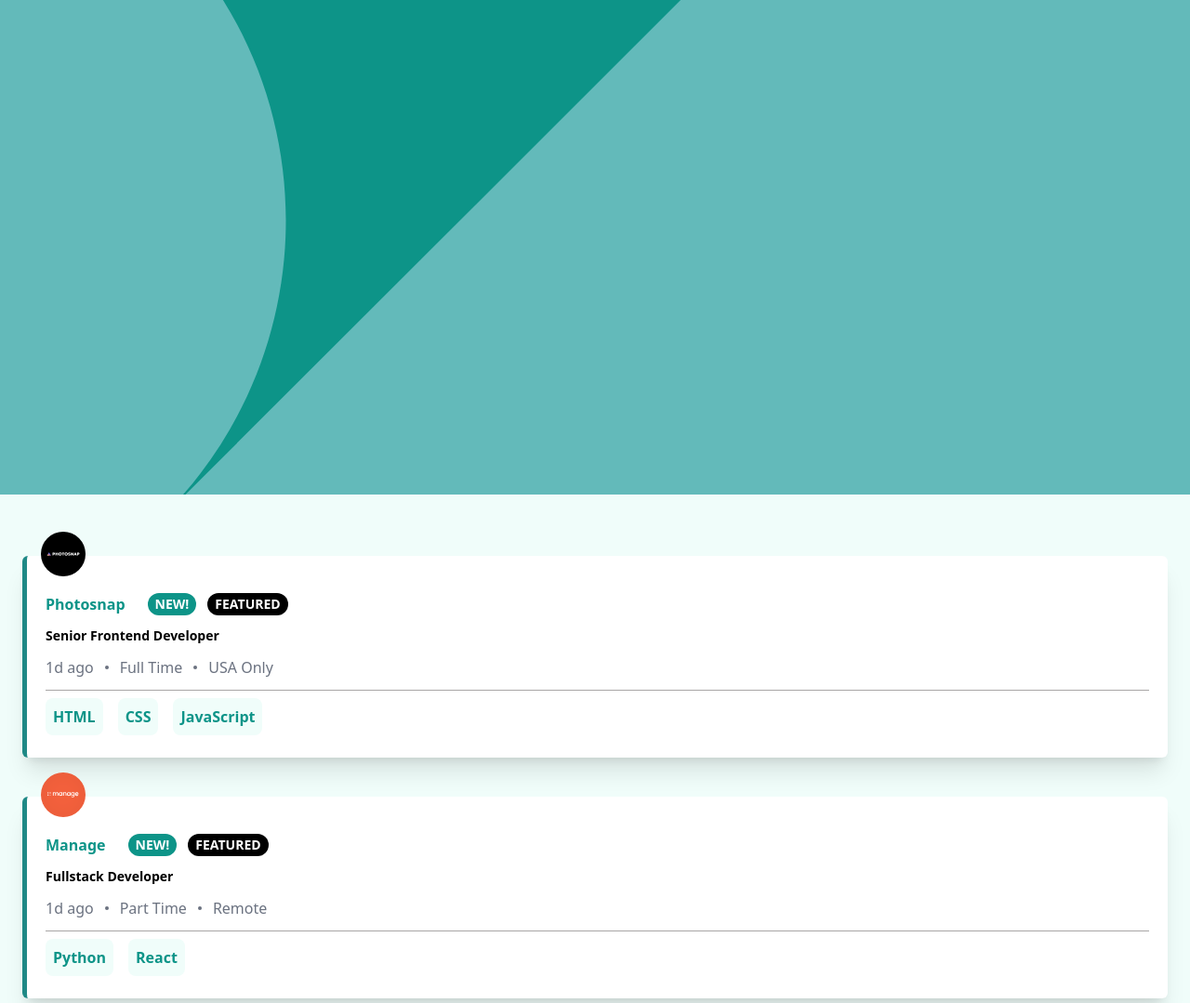
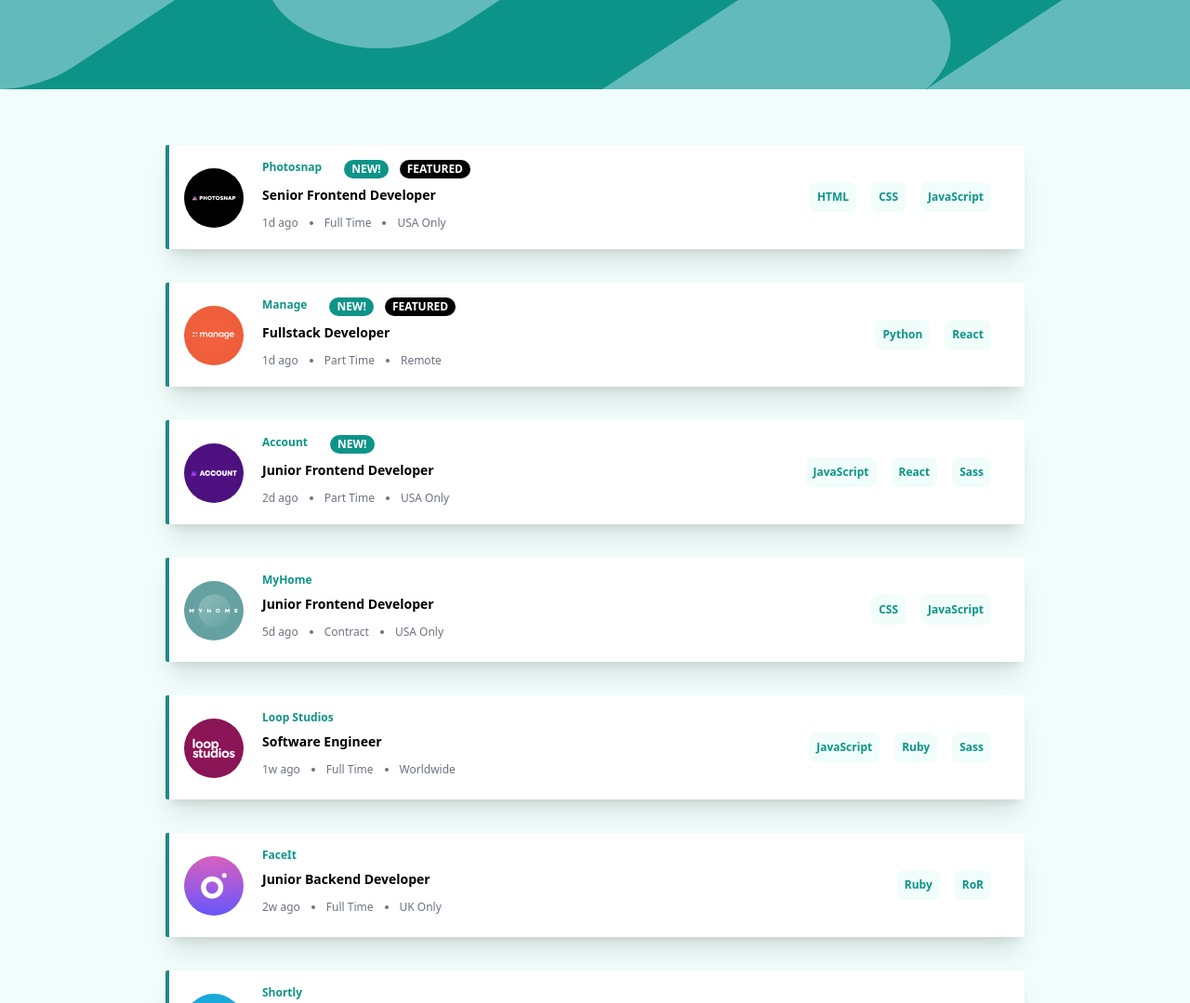
Before and after one commit to tiagowl/jobs-list, a plain HTML site: page index.html in a window 1280 px wide. Shown: the top 1079 px of the page at 93% size. Drawn offline with nearby package versions, Linux system fonts and the light colour scheme.

Commit message:
finalizado versão 1

```diff
--- a/index.html
+++ b/index.html
@@ -19,49 +19,99 @@
         .margin-bottom-logo{
             margin-bottom: -22px;
         }
+
+        .margin-top-filters{
+            margin-top: -70px;
+        }
+
+        .width-filters{
+            width: 88%;
+            margin-top: -75px;
+        }
+
+        .border-filters{
+            border-top-right-radius: 0.375rem;
+            border-bottom-right-radius: 0.375rem;
+        }
+
+        .max-height-auto{
+            max-height: auto;
+        }
+
+        @media(min-width: 420px){
+            .border-job-comments{
+                border-bottom: none;
+            }
+
+            .margin-bottom-logo{
+                position: absolute;
+                margin-top: 25px;
+            }
+            .border-job{
+                border-left: 4px solid #1F8986;
+            }
+            .max-height-auto{
+                max-height: 70px;
+            }
+        }
     </style>
 </head>
 <body>
-    <header class="bg-teal-600 w-full h-auto" >
-        <img src="assets/img/bg-header-mobile.svg" class="w-full" alt="">
+    <header class="bg-teal-600 z-10 w-full h-auto" >
+        <img id="header" src="assets/img/bg-header-mobile.svg" class="w-full sm:h-24 z-10" alt="">
     </header>
-    <main x-data="jobsList" class="w-full min-h-screen bg-teal-50 px-6 pt-10" >
-        <template x-for="job in jobs" >
-            <div  class="mb-4"  >
-                <img :src="job.logo" class="h-12 w-12 z-10 margin-bottom-logo ml-5" alt="">
-                <div class="flex flex-col bg-white w-full h-auto shadow-xl pt-10 z-1 pb-6 px-5 rounded-md border-job" >
-                    <div class="flex flex-col w-full h-auto" >
-                        <div class="flex mb-3" >
-                            <p x-text="job.company" class="text-md font-bold text-teal-600 mr-6" ></p>
+    <main x-data="jobsList" class="w-full min-h-screen bg-teal-50 px-6 pt-10 sm:flex sm:flex-col sm:items-center">
+        <div x-show="filters.length !== 0" class="flex shadow-xl sm:w-9/12 justify-between items-center rounded-md width-filters absolute z-20 bg-white px-5 sm:px-10 py-5 max-height-auto">
+            <div class="flex flex-wrap h-auto w-5/6">
+                <template x-for="filter in filters" >
+                    <div class="flex h-auto sm:h-8 w-auto mr-3 mb-3 sm:mb-0">
+                        <div class="flex items-center justify-center bg-teal-50 w-auto h-10 sm:h-full px-2 rounded-lg" >
+                            <p x-text="filter" class="font-bold text-xs text-teal-600" ></p>
+                        </div>
+                        <div @click="removeFilter(filter)" class="flex cursor-pointer h-10 sm:h-full sm:w-8 w-10 border-filters justify-center bg-teal-600 items-center">
+                            <img src="assets/img/icon-remove.svg" alt="">
+                        </div>
+                    </div>
+                </template>
+            </div>
+            <p @click="clearFilters" class="text-xs pointer text-teal-600 font-bold" >Clear</p>
+        </div>
+        <template x-for="(job, index) in jobs" >
+            <div  class="mb-4 sm:w-9/12 sm:mt-5" :class="index === 0 && filters > 0 && 'mt-12'"  >
+                <img :src="job.logo" class="h-12 w-12 sm:h-16 sm:w-16 z-10 sm:z-0 margin-bottom-logo ml-5" alt="">
+                <div class="flex flex-col sm:flex-row sm:itens-center sm:pt-0 sm:pb-0 bg-white w-full sm:h-28 h-auto shadow-xl pt-10 z-1 pb-6 px-5 rounded-md sm:rounded-sm border-job" >
+                    <div class="flex flex-col sm:mt-4 w-full sm:w-96 sm:ml-20 h-auto sm:h-12" >
+                        <div class="flex mb-3 sm:mb-2" >
+                            <p x-text="job.company" class="text-xs font-bold text-teal-600 mr-6" ></p>
                             <div class="flex">
                                 <div x-show="job.new" class="flex justify-center items-center bg-teal-600 mr-3 px-2 rounded-xl py-0.5">
-                                    <p class="font-bold text-sm text-white" >NEW!</p>
+                                    <p class="font-bold text-xs text-white" >NEW!</p>
                                 </div>
                                 <div x-show="job.featured" class="flex justify-center items-center bg-black px-2 rounded-xl py-0.5">
-                                    <p class="font-bold text-sm text-white" >FEATURED</p>
+                                    <p class="font-bold text-xs text-white" >FEATURED</p>
                                 </div>
                             </div>
                         </div>
                         <p x-text="job.position" class="text-sm font-bold text-black mb-3" ></p>
                         <div class="flex items-center border-job-comments pb-3 mb-2">
-                            <p x-text="job.postedAt" class="text-md text-gray-500 mr-3" ></p>
+                            <p x-text="job.postedAt" class="text-xs text-gray-500 mr-3" ></p>
                             <div class="rounded-full bg-gray-500 w-1 h-1 mr-3" ></div>
-                            <p x-text="job.contract" class="text-md text-gray-500 mr-3" ></p>
+                            <p x-text="job.contract" class="text-xs text-gray-500 mr-3" ></p>
                             <div class="rounded-full bg-gray-500 w-1 h-1 mr-3" ></div>
-                            <p x-text="job.location" class="text-md text-gray-500 mr-4" ></p>
+                            <p x-text="job.location" class="text-xs text-gray-500 mr-4" ></p>
                         </div>
-                        <div class="flex flex-wrap h-auto w-10/12">
+                    </div>
+                    <div class="flex flex-wrap h-auto w-10/12 sm:justify-end sm:items-center">
                         <template x-for="language in job.languages">
-                                <div class="flex items-center justify-center mr-4 bg-teal-50 w-auto px-2 py-2 rounded-lg" >
-                                    <p x-text="language" class="font-bold text-md text-teal-600" ></p>
+                            <div @click="addFilter(language)" class="flex cursor-pointer items-center justify-center mr-4 bg-teal-50 w-auto sm:h-8 px-2 py-2 rounded-lg" >
+                                <p x-text="language" class="font-bold text-xs text-teal-600" ></p>
                             </div>
                         </template>
                         <template x-for="tool in job.tools" >
-                                <div  class="flex items-center justify-center mr-4 bg-teal-50 w-auto px-2 py-2 rounded-lg" >
-                                    <p x-text="tool" class="font-bold text-md text-teal-600" ></p>
+                            <div @click="addFilter(tool)" class="flex cursor-pointer items-center justify-center mr-4 bg-teal-50 w-auto px-2 py-2 sm:h-8 rounded-lg" >
+                                <p x-text="tool" class="font-bold text-xs text-teal-600" ></p>
                             </div>
                         </template>
-                        </div>
                     </div>
                 </div>
             </div>
@@ -225,10 +275,46 @@
 
         Alpine.data('jobsList', () => ({
 
-        jobs: Alpine.reactive(data)
+        jobs: Alpine.reactive(data),
+        filters: Alpine.reactive([]),
+
+        addFilter(filter){
+            if(!this.filters.includes(filter)){
+                this.filters.push(filter)
+            }
+        },
+        removeFilter(filter){
+            let filterIndex = this.filters.findIndex((filterArray)=> filterArray === filter);
+            return this.filters.splice(filterIndex, 1);
+        },
+        clearFilters(){
+            this.filters = []
+        },
+
+        init(){
+            this.$watch('filters', ()=>{
+                if(this.filters.length > 0){
+                    this.jobs = data;
+                    this.filters.forEach((filter)=>{
+                        let jobsWithFilter = this.jobs.filter((job)=>job.languages.includes(filter) || job.tools.includes(filter));
+                        this.jobs = jobsWithFilter;
+                    })
+                }else{
+                    this.jobs = data;
+                }
+            });
+        }
 
         }))
     });
+
+    let header = document.querySelector("#header");
+    if(window.innerWidth <= 420){
+        header.src = "assets/img/bg-header-mobile.svg";
+    }else{
+        header.src = "assets/img/bg-header-desktop.svg";
+    }
+
     </script>
 </body>
 </html>
```
Lines whose indentation alone changed are shown as unchanged.
